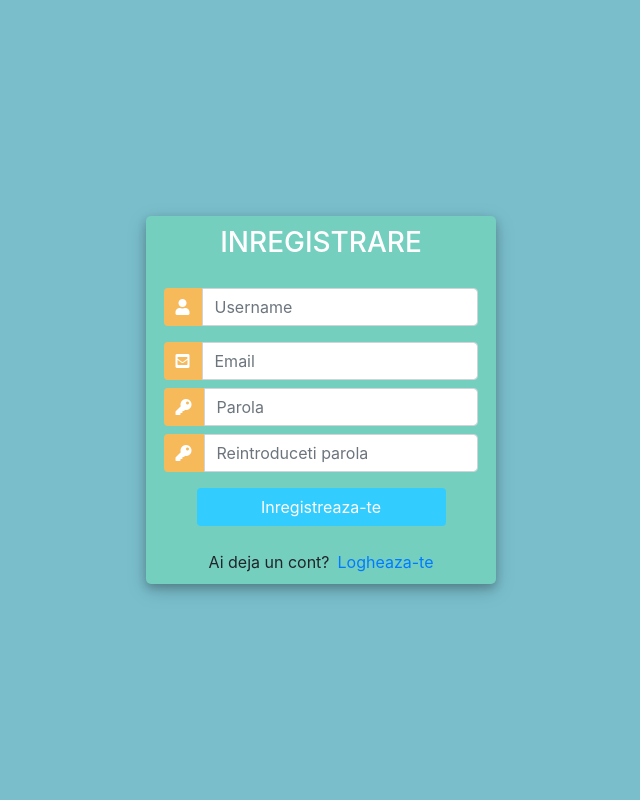
After one commit to AntonioAndriescu/sneaker-store, a Django app: page /register/ in a window 1280 px wide. The commit adds this page. Shown: the whole page, without its empty margins (319-959 px from the left). Run offline with Django 3.2, Linux system fonts and the light colour scheme; some libraries are stand-ins or nearby versions.

Commit message:
Third commit

```diff
--- /dev/null
+++ b/store/forms.py
@@ -0,0 +1,19 @@
+from django.forms import ModelForm
+from django.contrib.auth.forms import UserCreationForm
+from django.contrib.auth.models import User
+from django import forms
+
+
+
+from .models import Order
+
+
+class OrderForm(ModelForm):
+	class Meta:
+		model = Order
+		fields = '__all__'
+
+class CreateUserForm(UserCreationForm):
+	class Meta:
+		model = User
+		fields = ['username', 'email', 'password1', 'password2']
--- a/store/models.py
+++ b/store/models.py
@@ -9,7 +9,7 @@ class Customer(models.Model):
     email = models.CharField(max_length=200, null=True)
 
     def __str__(self):
-        return self.name
+        return self.name or ' '
 
 class Product(models.Model):
     name = models.CharField(max_length=200, null=True)
--- /dev/null
+++ b/store/templates/store/register.html
@@ -0,0 +1,139 @@
+<!DOCTYPE html>
+<html>
+
+<head>
+	<title>Login</title>
+	<link rel="stylesheet" href="https://stackpath.bootstrapcdn.com/bootstrap/4.1.3/css/bootstrap.min.css" integrity="sha384-MCw98/SFnGE8fJT3GXwEOngsV7Zt27NXFoaoApmYm81iuXoPkFOJwJ8ERdknLPMO" crossorigin="anonymous">
+	<script src="https://ajax.googleapis.com/ajax/libs/jquery/3.3.1/jquery.min.js"></script>
+	<link rel="stylesheet" href="https://use.fontawesome.com/releases/v5.6.1/css/all.css" integrity="sha384-gfdkjb5BdAXd+lj+gudLWI+BXq4IuLW5IT+brZEZsLFm++aCMlF1V92rMkPaX4PP" crossorigin="anonymous">
+
+	<style>
+		body,
+		html {
+			margin: 0;
+			padding: 0;
+			height: 100%;
+			background: #7abecc !important;
+		}
+		.user_card {
+			width: 350px;
+			margin-top: auto;
+			margin-bottom: auto;
+			background: #74cfbf;
+			position: relative;
+			display: flex;
+			justify-content: center;
+			flex-direction: column;
+			padding: 10px;
+			box-shadow: 0 4px 8px 0 rgba(0, 0, 0, 0.2), 0 6px 20px 0 rgba(0, 0, 0, 0.19);
+			-webkit-box-shadow: 0 4px 8px 0 rgba(0, 0, 0, 0.2), 0 6px 20px 0 rgba(0, 0, 0, 0.19);
+			-moz-box-shadow: 0 4px 8px 0 rgba(0, 0, 0, 0.2), 0 6px 20px 0 rgba(0, 0, 0, 0.19);
+			border-radius: 5px;
+
+		}
+
+		.form_container {
+			margin-top: 20px;
+		}
+
+		#form-title{
+			color: #fff;
+		}
+		.login_btn {
+			width: 100%;
+			background: #33ccff !important;
+			color: white !important;
+		}
+		.login_btn:focus {
+			box-shadow: none !important;
+			outline: 0px !important;
+		}
+		.login_container {
+			padding: 0 2rem;
+		}
+		.input-group-text {
+			background: #f7ba5b !important;
+			color: white !important;
+			border: 0 !important;
+			border-radius: 0.25rem 0 0 0.25rem !important;
+		}
+		.input_user,
+		.input_pass:focus {
+			box-shadow: none !important;
+			outline: 0px !important;
+		}
+
+	</style>
+
+</head>
+<body>
+	<div class="container h-100">
+		<div class="d-flex justify-content-center h-100">
+			<div class="user_card">
+				<div class="d-flex justify-content-center">
+					<h3 id="form-title">INREGISTRARE</h3>
+				</div>
+				<div class="d-flex justify-content-center form_container">
+
+					<form method="POST" action="">
+                        {% csrf_token %}
+						<div class="input-group mb-3">
+							<div class="input-group-append">
+								<span class="input-group-text"><i class="fas fa-user"></i></span>
+							</div>
+							<input type="text" name="username">
+						</div>
+						<div class="input-group mb-2">
+							<div class="input-group-append">
+								<span class="input-group-text"><i class="fas fa-envelope-square"></i></span>
+							</div>
+							<input type="email" name="email">
+						</div>
+						<div class="input-group mb-2">
+							<div class="input-group-append">
+								<span class="input-group-text"><i class="fas fa-key"></i></span>
+							</div>
+							<input type="text" name="password1">
+						</div>
+						<div class="input-group mb-2">
+							<div class="input-group-append">
+								<span class="input-group-text"><i class="fas fa-key"></i></span>
+							</div>
+							{{form.password2}}
+						</div>
+
+				   		<div class="d-flex justify-content-center mt-3 login_container">
+				 			<input class="btn login_btn" type="submit" value="Inregistreaza-te">
+				   		</div>
+					</form>
+				</div>
+
+                {{form.errors}}
+
+				<div class="mt-4">
+					<div class="d-flex justify-content-center links">
+						Ai deja un cont? <a href="{% url 'login' %}" class="ml-2">Logheaza-te</a>
+					</div>
+				</div>
+			</div>
+		</div>
+	</div>
+	<script>
+						/* Because i didnt set placeholder values in forms.py they will be set here using vanilla Javascript
+		//We start indexing at one because CSRF_token is considered and input field
+		 */
+
+		//Query All input fields
+		var form_fields = document.getElementsByTagName('input')
+		form_fields[1].placeholder='Username';
+		form_fields[2].placeholder='Email';
+		form_fields[3].placeholder='Parola';
+		form_fields[4].placeholder='Reintroduceti parola';
+
+
+		for (var field in form_fields){
+			form_fields[field].className += ' form-control'
+		}
+	</script>
+</body>
+</html>
--- a/store/urls.py
+++ b/store/urls.py
@@ -6,5 +6,7 @@ urlpatterns = [
 	path('cart/', views.cart, name="cart"),
 	path('checkout/', views.checkout, name="checkout"),
 	path('update_item/', views.updateItem, name="update_item"),
-
+	path('process_order/', views.processOrder, name="process_order"),
+	path('register/', views.registerPage, name="register"),
+	path('login/', views.loginPage, name="login"),
 ]
--- a/store/views.py
+++ b/store/views.py
@@ -1,52 +1,100 @@
-from django.shortcuts import render
+from django.shortcuts import render, redirect
 from django.http import JsonResponse
 import json
 from .models import *
+import datetime
+from .utils import cookieCart, cartData, guestOrder
+from django.contrib.auth.forms import AuthenticationForm, UserCreationForm
+from django.contrib.auth import authenticate, login, logout
+from django.contrib import messages
+from .forms import OrderForm, CreateUserForm
+from django.core.mail import EmailMessage, send_mail
+from django.conf import settings
+from .filters import ProductFilter
 
 # Create your views here.
+
+def registerPage(request):
+    form = CreateUserForm()
+
+    if request.method == 'POST':
+        form = CreateUserForm(request.POST)
+
+        if form.is_valid():
+            #aici trimitem emailul de confirmare
+            username = request.POST['username']
+            email = request.POST['email']
+            subject = 'Contul tau pe SneakerStore a fost inregistrat'
+            message = f'Salut {username}! Bine ai venit la cel mai tare magazin de sneakers din Romania!'
+            from_email = settings.EMAIL_HOST_USER
+            recipient_list = [email]
+            send_mail(subject, message, from_email, recipient_list, fail_silently=False)
+
+            user = form.save()
+            username = form.cleaned_data.get('username')
+            Customer.objects.create(
+                user = user,
+                name = user.username,
+            )
+            messages.success(request, 'Contul a fost creat pentru ' + username)
+            return redirect('login')
+
+    context = {'form' : form}
+    return render(request, 'store/register.html', context)
+
+def loginPage(request):
+
+    if request.method == 'POST':
+        form = AuthenticationForm(request, data=request.POST)
+        if form.is_valid():
+            username = request.POST.get('username')
+            password = request.POST.get('password')
+            email = request.POST.get('email')
+            user = authenticate( username=username, password=password)
+            if user is not None:
+                login(request, user)
+                messages.info(request,"Esti logat ca {username} ")
+                return redirect('store')
+            else:
+                messages.info(request, "Username sau Parola gresite")
+        else:
+            messages.error(request, "Username sau Parola gresite")
+
+
+    form = AuthenticationForm()
+    context = {}
+    return render(request, 'store/login.html', context)
 
 def store(request):
     #daca user-ul este logat se poate face si salva cosul de cumparaturi in contul lui
     #daca nu este conectat nu poate adauga produse in cos
-    if request.user.is_authenticated:
-        customer = request.user.customer
-        order, created = Order.objects.get_or_create(customer=customer, complete=False)
-        items = order.orderitem_set.all()
-        cartItems = order.get_cart_items
-    else: #momentan nu se pot adauga produse in cos fara a fi logat, urmeaza sa implementam
-        items = []
-        order = {'get_cart_total':0, 'get_cart_items':0}
-        cartItems = order['get_cart_items']
 
+    data = cartData(request)
+    cartItems = data['cartItems']
     products = Product.objects.all()
-    context = {'products': products, 'cartItems': cartItems}
+
+    myFilter = ProductFilter(request.GET, queryset=products)
+    products = myFilter.qs
+
+    context = {'products': products, 'cartItems': cartItems, 'myFilter': myFilter}
     return render(request, 'store/store.html', context)
 
 def cart(request):
-    if request.user.is_authenticated:
-        customer = request.user.customer
-        order, created = Order.objects.get_or_create(customer=customer, complete=False)
-        items = order.orderitem_set.all()
-        cartItems = order.get_cart_items
-    else:
-        items = []
-        order = {'get_cart_total':0, 'get_cart_items':0}
-        cartItems = order['get_cart_items']
+
+    data = cartData(request)
+    cartItems = data['cartItems']
+    order =data['order']
+    items = data['items']
 
     context = {'items':items, 'order':order, 'cartItems': cartItems}
     return render(request, 'store/cart.html', context)
 
 def checkout(request):
-    if request.user.is_authenticated:
-        customer = request.user.customer
-        order, created = Order.objects.get_or_create(customer=customer, complete=False)
-        items = order.orderitem_set.all()
-        cartItems = order.get_cart_items
-    else:
-        #creeaza un cos gol pentru persoanele care nu sunt logate
-        items = []
-        order = {'get_cart_total':0, 'get_cart_items':0}
-        cartItems = order['get_cart_items']
+
+    data = cartData(request)
+    cartItems = data['cartItems']
+    order =data['order']
+    items = data['items']
 
 
     context = {'items':items, 'order':order, 'cartItems': cartItems}
@@ -87,3 +135,39 @@ def updateItem(request):
         orderItem.delete()
 
     return JsonResponse('Item was added', safe=False)
+
+
+def processOrder(request):
+    transaction_id = datetime.datetime.now().timestamp()
+    data = json.loads(request.body)
+
+    if request.user.is_authenticated:
+        customer = request.user.customer
+        order, created = Order.objects.get_or_create(customer=customer, complete=False)
+        order.complete = True
+
+    else:
+        customer, order = guestOrder(request, data)
+
+    total = float(data['form']['total'])
+    order.transaction_id = transaction_id
+
+    #verificam daca totalul primit de la front end corespunde cu totalul din cos
+    print(total)
+    print(order.get_cart_total)
+    if total == order.get_cart_total:
+        order.complete = True
+        print(order.complete)
+    order.save()
+
+     #cream obiectul shippingAdress
+    ShippingAddress.objects.create(
+        customer = customer,
+        order = order,
+        address = data['shipping']['address'],
+        city = data['shipping']['city'],
+        state = data['shipping']['state'],
+        zipcode = data['shipping']['zipcode'],
+    )
+
+    return JsonResponse('Plata efectuata', safe=False)
```
Also changed, not shown: django_project/settings.py (+8 -1 lines), static/js/cart.js (+25 -1 lines), store/filters.py (added, +9 -0 lines), store/templates/store/checkout.html (+75 -4 lines), store/templates/store/login.html (added, +128 -0 lines), store/templates/store/main.html (+34 -1 lines), store/utils.py (added, +92 -0 lines), db.sqlite3, store/migrations/0003_alter_customer_user.py (added), store/migrations/0004_alter_customer_user.py (added), store/migrations/0005_alter_customer_user.py (added), store/migrations/0006_alter_customer_user.py (added).
